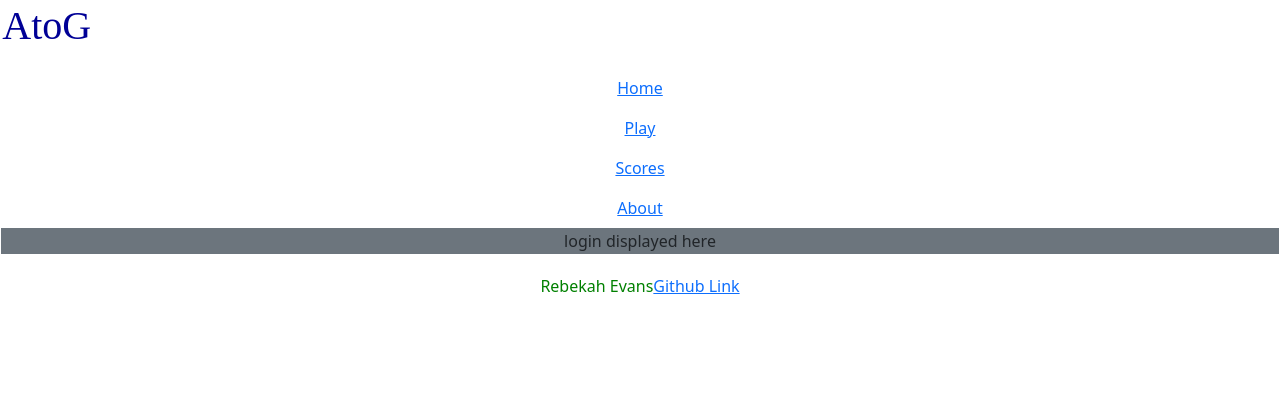
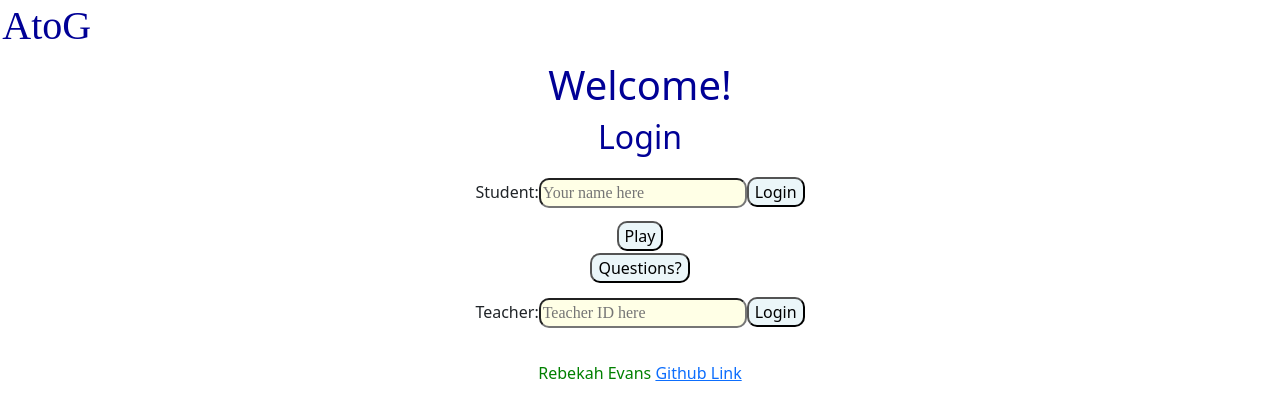
Before and after one commit to Bek-ah/startup, a React (Vite) app: page / in a window 1280 px wide. Shown: the top 420 px of the page. Built offline with nearby package versions, Linux system fonts and the light colour scheme; a web font is replaced by a local one.

Commit message:
Stable Links all work with React

```diff
--- /dev/null
+++ b/src/about/about.jsx
@@ -0,0 +1,14 @@
+import React from 'react';
+import { Link } from "react-router-dom";
+
+export function About() {
+  return (
+    <main>
+        <h2>About</h2>
+        <button className="login-buttons"><Link className="links" to="../">Log Out</Link></button>
+        <div></div>
+        <button className="login-buttons"><Link className="links" to="../play">Play Again</Link></button>
+        <p>This game is made to make starting music easy! Just press the names of the notes that appear until your score is what you want to submit, then click submit. Your teacher will see your submission and the date!</p>
+    </main>
+  );
+}
--- a/src/app.css
+++ b/src/app.css
@@ -74,6 +74,11 @@
 .login-buttons {
     background-color: #EBF6F9;
     border-radius: 10px;
+    border-color: #000000;
+}
+.links {
+    color: #000000;
+    text-decoration: none;
 }
 /*Pseudo selectors*/
 a:hover {
--- a/src/app.jsx
+++ b/src/app.jsx
@@ -13,42 +13,19 @@
       <BrowserRouter>
       <header>
           <h1>AtoG</h1>
-                <NavLink>
-                <menu className="navbar-nav">
-                <li className="nav-item">
-                  <NavLink className="nav-link" to="/">
-                    Home
-                  </NavLink>
-                </li>
-                <li className="nav-item">
-                  <NavLink className="nav-link" to="play">
-                    Play
-                  </NavLink>
-                </li>
-                <li className="nav-item">
-                  <NavLink className="nav-link" to="scores">
-                    Scores
-                  </NavLink>
-                </li>
-                <li className="nav-item">
-                  <NavLink className="nav-link" to="about">
-                    About
-                  </NavLink>
-                </li>
-              </menu>
-            </NavLink>
       </header>
 
       <Routes>
-        <Route path='/' element={<Login />} exact />
+        <Route path='/' element={<Login />} />
         <Route path='/play' element={<Play />} />
         <Route path='/scores' element={<Scores />} />
         <Route path='/about' element={<About />} />
+        <Route path='/teacher' element={<Teacher />} />
         <Route path='*' element={<NotFound />} />
       </Routes>
 
         <footer>
-            <span class="text-reset">Rebekah Evans</span>
+            <span className="text-reset">Rebekah Evans </span>
             <NavLink to="https://github.com/Bek-ah/chess.git">Github Link</NavLink>
         </footer>
         </BrowserRouter>
--- a/src/login/login.jsx
+++ b/src/login/login.jsx
@@ -1,9 +1,26 @@
 import React from 'react';
+import { Link } from "react-router-dom";
 
 export function Login() {
   return (
-    <main className="container-fluid bg-secondary text-center">
-      <div>login displayed here</div>
-    </main>
+      <main>
+          <h1>Welcome!</h1>
+          <h2>Login</h2>
+          <form method="get" action="play">
+              <label for="name">Student:</label>
+              <input type="text" id="name" placeholder="Your name here" />
+              <button className="login-buttons"><Link className="links" to="play">Login</Link></button>
+          </form>
+          <button className="login-buttons"><Link className="links" to="play">Play</Link></button>
+          <div></div>
+          <button className="login-buttons"><Link className="links" to="about">Questions?</Link></button>
+          <div>
+              <form method="get" action="../teacher/teacher.html">
+                  <label for="name">Teacher:</label>
+                  <input id="ID" placeholder="Teacher ID here" type="text" />
+                  <button className="login-buttons"><Link className="links" to="teacher">Login</Link></button>
+              </form>
+          </div>
+      </main>
   );
 }
--- a/src/play/play.jsx
+++ b/src/play/play.jsx
@@ -1,9 +1,98 @@
 import React from 'react';
+import { Link } from "react-router-dom";
 
 export function Play() {
   return (
-    <main className="container-fluid bg-secondary text-center">
-      <div>login displayed here</div>
-    </main>
+     <main>
+        <img src="../../public/treble_clef.jpg" width="302" height="228" alt="A treble clef"/>
+        <div></div>
+        <button className="login-buttons"><Link className="links" to="../scores">Stop</Link></button>
+        <div></div>
+        <button className="login-buttons"><Link className="links" to="../about">About</Link></button>
+        <div></div>
+            <div class="users">
+                <span class="player-name">IDK Student</span>
+            </div>
+            <div>
+                <label for="count">Accuracy</label>
+                <input type="text" id="count" value="--" readOnly/>
+            </div>
+            <div class="letterlist">
+            <div class="letters">
+                <button>
+                    <svg width="100" height="100">
+                    <circle cx="50" cy="50" r="40"
+                            stroke="black" stroke-width="4" fill="white" />
+                    <text x="50%" y="50%"
+                          text-anchor="middle" fill="black" font-size="20"
+                          dominant-baseline="middle">A</text>
+                    Error
+                    </svg>
+                </button>
+            </div>
+            <div class="letters">
+                <button>
+                    <svg width="100" height="100">
+                    <circle cx="50" cy="50" r="40"
+                            stroke="black" stroke-width="4" fill="white" />
+                    <text x="50%" y="50%" text-anchor="middle" fill="black" font-size="20" dominant-baseline="middle">B</text>
+                    Error
+                    </svg>
+                </button>
+            </div>
+            <div class="letters">
+            <button>
+                <svg width="100" height="100">
+                <circle cx="50" cy="50" r="40"
+                        stroke="black" stroke-width="4" fill="white" />
+                <text x="50%" y="50%" text-anchor="middle" fill="black" font-size="20" dominant-baseline="middle">C</text>
+                Error
+            </svg>
+            </button>
+            </div>
+            <div class="letters">
+            <button>
+                <svg width="100" height="100">
+                <circle cx="50" cy="50" r="40"
+                        stroke="black" stroke-width="4" fill="white" />
+                <text x="50%" y="50%" text-anchor="middle" fill="black" font-size="20"
+                      dominant-baseline="middle">D</text>
+                Error
+            </svg>
+            </button>
+            </div>
+            <div class="letters">
+            <button>
+                <svg width="100" height="100">
+                <circle cx="50" cy="50" r="40"
+                        stroke="black" stroke-width="4" fill="white" />
+                <text x="50%" y="50%" text-anchor="middle" fill="black" font-size="20" dominant-baseline="middle">E</text>
+                Error
+            </svg>
+            </button>
+            </div>
+            <div class="letters">
+            <button>
+                <svg width="100" height="100">
+                <circle cx="50" cy="50" r="40"
+                        stroke="black" stroke-width="4" fill="white" />
+                <text x="50%" y="50%" text-anchor="middle" fill="black" font-size="20"
+                      dominant-baseline="middle">F</text>
+                Error
+            </svg>
+            </button>
+            </div>
+            <div class="letters">
+            <button>
+                <svg width="100" height="100">
+                <circle cx="50" cy="50" r="40"
+                        stroke="black" stroke-width="4" fill="white" />
+                <text x="50%" y="50%" text-anchor="middle" fill="black" font-size="20" dominant-baseline="middle">G</text>
+                Error
+            </svg>
+            </button>
+            </div>
+            </div>
+       </main>
   );
 }
--- a/src/scores/scores.jsx
+++ b/src/scores/scores.jsx
@@ -1,9 +1,25 @@
 import React from 'react';
+import { Link } from "react-router-dom";
 
 export function Scores() {
   return (
-    <main className="container-fluid bg-secondary text-center">
-      <div>login displayed here</div>
+    <main>
+    <h2>Scores</h2>
+    <p>Accuracy: </p> <p>80%</p>
+    <div>
+        <p id="encouragement-api">You're Amazing API!</p>
+    </div>
+    <button className="login-buttons"><Link className="links" to="../">Log Out</Link></button>
+    <div></div>
+    <div></div>
+    <button className="login-buttons"><Link className="links" to="../">Submit</Link></button>
+    <div></div>
+        <div></div>
+    <button className="login-buttons"><Link className="links" to="../play">Again!</Link></button>
+    <div></div>
+    <div></div>
+    <button className="login-buttons"><Link className="links" to="../about">Questions?</Link></button>
     </main>
+
   );
 }
--- a/src/teacher/teacher.jsx
+++ b/src/teacher/teacher.jsx
@@ -1,9 +1,49 @@
 import React from 'react';
+import { Link } from "react-router-dom";
 
 export function Teacher() {
   return (
-    <main className="container-fluid bg-secondary text-center">
-      <div>login displayed here</div>
+    <main class="teacher-background">
+    <h2>Scores</h2>
+    <table>
+        <thead>
+        <tr>
+            <th>   </th>
+            <th>Student Name</th>
+            <th>Score</th>
+            <th>Date</th>
+        </tr>
+        </thead>
+        <tbody>
+            <tr>
+                <td>1</td>
+                <td>John Smith</td>
+                <td>80%</td>
+                <td>3/1/2026</td>
+            </tr>
+        </tbody>
+            <tbody>
+            <tr>
+                <td>2</td>
+                <td>Jane Doe</td>
+                <td>95%</td>
+                <td>3/2/2026</td>
+            </tr>
+        </tbody>
+    </table>
+        <button className="login-buttons"><Link className="links" to="../">Home</Link></button>
+        <div></div>
+        <div></div>
+        <button className="login-buttons"><Link className="links" to="../play">Play</Link></button>
+        <div></div>
+        <div></div>
+        <button className="login-buttons"><Link className="links" to="../about">Questions?</Link></button>
+    <div></div>
+    <ul class="notification">
+        <li class="student-name">John Smith grade changed</li>
+        <li class="student-name">Jane Doe grade changed</li>
+    </ul>
     </main>
+
   );
 }
```
